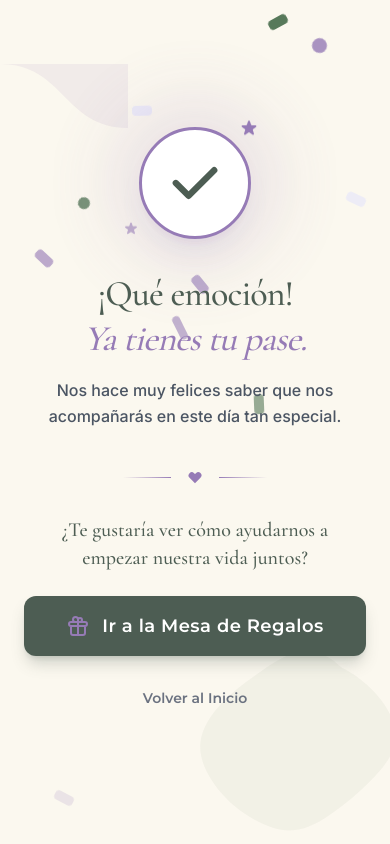
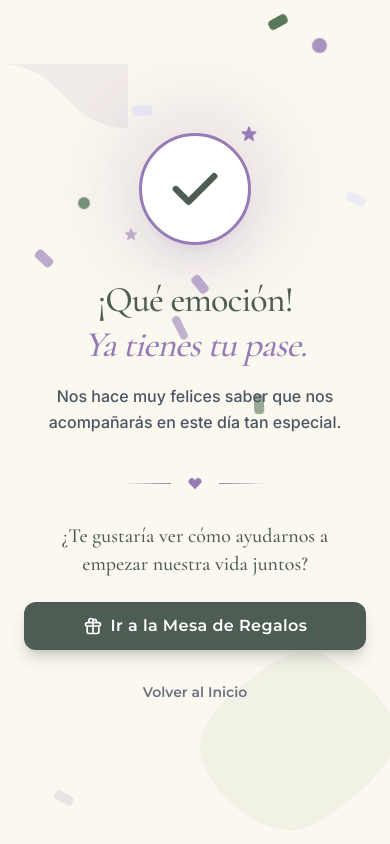
Before and after one commit to clicktoforever/wedding-esteban-dany, a Next.js app: page /confirm/1/success in a window 390 px wide. Built offline with nearby package versions, Linux system fonts and the light colour scheme; a web font is replaced by a local one.

Commit message:
fix: Prevent URL token clearing on mobile, update confirmation button text, and refine success page button styling.

```diff
--- a/app/confirm/[token]/success/page.tsx
+++ b/app/confirm/[token]/success/page.tsx
@@ -46,7 +46,7 @@ export default function ConfirmationSuccessPage() {
         {/* Headline Block */}
         <div className="space-y-4 lg:space-y-6 mb-10 lg:mb-12 animate-fade-in-up delay-200">
           <h1 className="font-display text-4xl md:text-5xl lg:text-6xl xl:text-7xl font-medium tracking-tight text-primary leading-tight transition-all duration-300">
-            ¡Qué emoción!<br/>
+            ¡Qué emoción!<br />
             <span className="italic text-accent-light">Ya tienes tu pase.</span>
           </h1>
           <p className="text-base md:text-lg lg:text-xl xl:text-2xl text-gray-600 font-medium leading-relaxed max-w-[320px] lg:max-w-md xl:max-w-lg mx-auto transition-all duration-300">
@@ -76,11 +76,11 @@ export default function ConfirmationSuccessPage() {
             className="group relative w-full overflow-hidden rounded-xl bg-primary text-white shadow-lg shadow-primary/25 transition-all duration-300 hover:shadow-xl hover:shadow-primary/40 hover:-translate-y-1 active:scale-95 block"
           >
             <div className="absolute inset-0 w-full h-full bg-gradient-to-r from-transparent via-white/10 to-transparent translate-x-[-100%] group-hover:translate-x-[100%] transition-transform duration-1000"></div>
-            <div className="relative flex items-center justify-center gap-3 py-4 lg:py-5 xl:py-6 px-6 lg:px-8">
-              <svg className="w-6 h-6 lg:w-7 lg:h-7 text-accent-light" fill="none" stroke="currentColor" viewBox="0 0 24 24">
+            <div className="relative flex items-center justify-center gap-2 py-3 px-6 lg:px-8">
+              <svg className="w-5 h-5 text-white" fill="none" stroke="currentColor" viewBox="0 0 24 24">
                 <path strokeLinecap="round" strokeLinejoin="round" strokeWidth={2} d="M12 8v13m0-13V6a2 2 0 112 2h-2zm0 0V5.5A2.5 2.5 0 109.5 8H12zm-7 4h14M5 12a2 2 0 110-4h14a2 2 0 110 4M5 12v7a2 2 0 002 2h10a2 2 0 002-2v-7" />
               </svg>
-              <span className="font-bold text-lg lg:text-xl tracking-wide">Ir a la Mesa de Regalos</span>
+              <span className="font-bold text-base lg:text-lg tracking-wide">Ir a la Mesa de Regalos</span>
             </div>
           </Link>
 
--- a/components/RSVPButton.tsx
+++ b/components/RSVPButton.tsx
@@ -22,8 +22,8 @@ export default function RSVPButton() {
       sessionStorage.setItem('wedding_guest_token', urlToken)
       setToken(urlToken)
 
-      // Limpiar la URL removiendo el parámetro token para mejor UX
-      router.replace('/', { scroll: false })
+      // Ya no limpiamos la URL para evitar problemas en móviles al recargar o cambiar de navegador
+      // router.replace('/', { scroll: false })
     } else {
       // Verificar si ya existe un token guardado en la sesión
       const savedToken = sessionStorage.getItem('wedding_guest_token')
--- a/components/confirmation/GuestConfirmation.tsx
+++ b/components/confirmation/GuestConfirmation.tsx
@@ -236,7 +236,7 @@ export default function GuestConfirmation({ guest, token, deadline }: GuestConfi
             disabled={isPending}
             className="pointer-events-auto w-full bg-primary hover:bg-[#2C4F32] text-white font-body font-bold py-4 lg:py-5 px-6 lg:px-8 rounded-2xl shadow-lg shadow-primary/30 active:scale-95 transition-all flex items-center justify-center gap-2 text-base lg:text-lg disabled:opacity-50 disabled:cursor-not-allowed"
           >
-            <span>{isPending ? 'Guardando...' : 'Guardar Cambios'}</span>
+            <span>{isPending ? 'Enviando...' : 'Enviar'}</span>
             <svg className="w-5 h-5 lg:w-6 lg:h-6" fill="none" stroke="currentColor" viewBox="0 0 24 24">
               <path strokeLinecap="round" strokeLinejoin="round" strokeWidth={2} d="M14 5l7 7m0 0l-7 7m7-7H3" />
             </svg>
```
